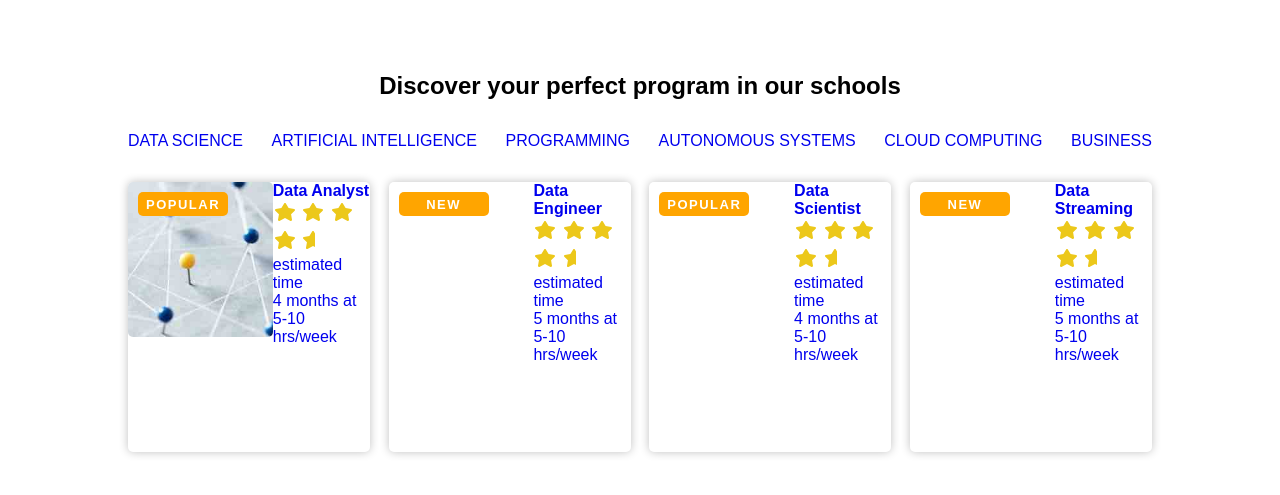
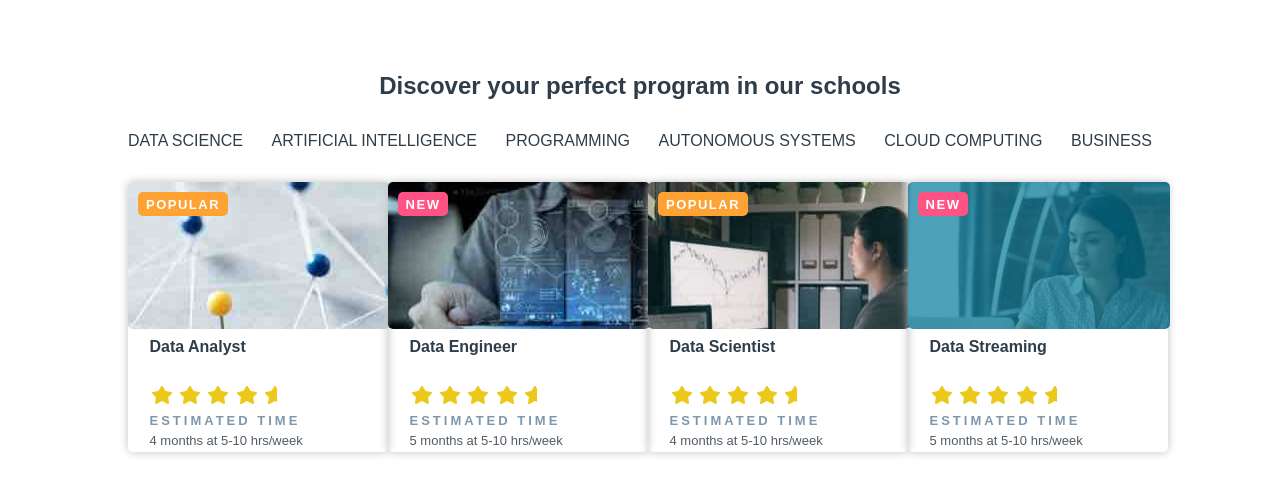
Before and after one commit to iMuhammadUmer/udacity.com_mockup, a plain HTML site: page index.html in a window 1280 px wide. Shown: the part 443-938 px from the top of the page. Drawn offline with Linux system fonts and the light colour scheme.

Commit message:
[feat] schoolPrograms styling

```diff
--- a/style.css
+++ b/style.css
@@ -5,11 +5,14 @@
 }
 :root {
   --grey: #525c65;
+  --silver: #7d97ad;
   --tableGrey: #b4b9bd;
   --blue: #02b3e4;
   --hr: #ffc6c6;
   --blueHover: #029fcb;
   --black: #2e3d49;
+  --orange: #ffa234;
+  --pink: #ff5483;
 }
 a {
   text-decoration: none;
@@ -203,6 +206,7 @@ section {
   display: flex;
   justify-content: center;
   align-items: center;
+  color: var(--black);
 }
 .schoolPrograms .content {
   height: 380px;
@@ -218,6 +222,9 @@ section {
   justify-content: space-between;
   flex-direction: row;
 }
+.cat a {
+  color: inherit;
+}
 .schoolPrograms .coursesRow {
   width: 100%;
   height: 270px;
@@ -226,28 +233,41 @@ section {
   align-items: center;
 }
 .coursesRow .coursesCol {
-  width: 242px;
+  width: 260px;
   height: 270px;
   display: flex;
   justify-content: space-between;
+  flex-direction: column;
   border-radius: 5px;
   box-shadow: 0 0 10px silver;
+}
+.coursesRow a {
+  color: inherit;
 }
 .coursesCol .img {
   height: 135px;
   width: 242px;
   border-radius: 5px;
   padding: 10px;
+  background-size: cover;
 }
 #dataAnalystCourse {
   background: rgba(0, 0, 0, 0.5) url(images/data_analyst_catalog_image.jpg);
-  background-size: cover;
+}
+#dataEngineerCourse {
+  background: rgba(0, 0, 0, 0.5) url(images/data_engineer_catalog_image.jpg);
+}
+#dataScientistCourse {
+  background: rgba(0, 0, 0, 0.5) url(images/data_scientist_catalog_image.jpg);
+}
+#dataStreamingCourse {
+  background: rgba(0, 0, 0, 0.5) url(images/data_streaming_catalog_image.jpg);
 }
 .coursesCol .tag {
   width: 90px;
   height: 24px;
   border-radius: 5px;
-  background-color: orange;
+  background-color: var(--orange);
   color: white;
   font-size: 0.8125em;
   font-weight: 600;
@@ -256,3 +276,44 @@ section {
   justify-content: center;
   align-items: center;
 }
+#redTag {
+  width: 50px;
+  background-color: var(--pink);
+}
+.coursesCol .contentArea {
+  width: inherit;
+  height: 130px;
+  display: flex;
+  justify-content: center;
+  align-items: center;
+}
+.contentArea .description {
+  width: 217px;
+  height: 105px;
+  display: flex;
+  justify-content: space-between;
+  flex-direction: column;
+}
+.description .aboutCourse {
+  width: inherit;
+  height: 60px;
+  display: flex;
+  justify-content: space-between;
+  flex-direction: column;
+}
+.aboutCourse .rating {
+  width: inherit;
+  height: auto;
+}
+#estimatedTime {
+  text-transform: uppercase;
+  font-weight: 600;
+  letter-spacing: 3px;
+  color: var(--silver);
+}
+.rating p {
+  font-size: 13px;
+  line-height: 20px;
+  font-weight: 400;
+  color: var(--grey);
+}
```
